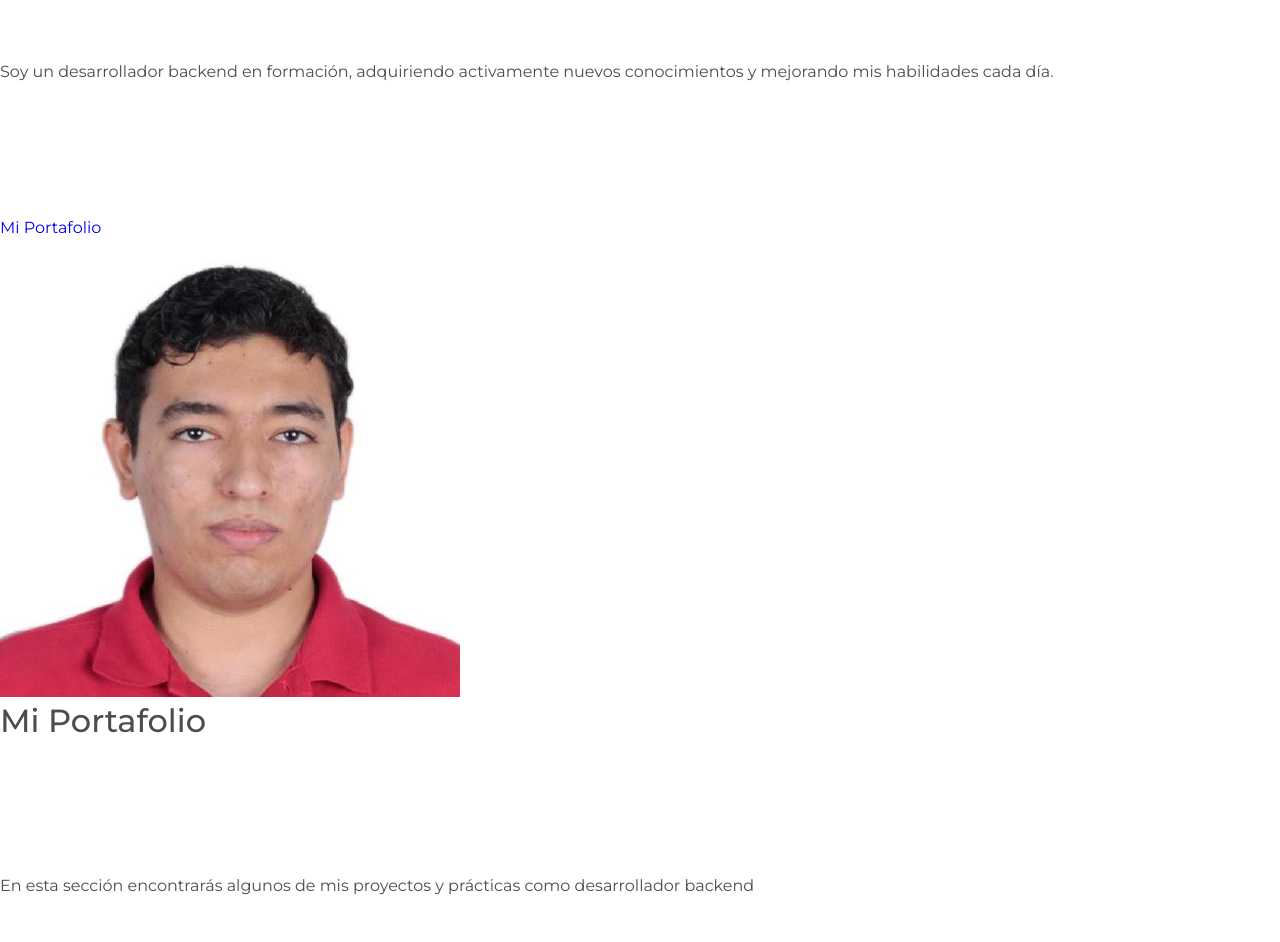
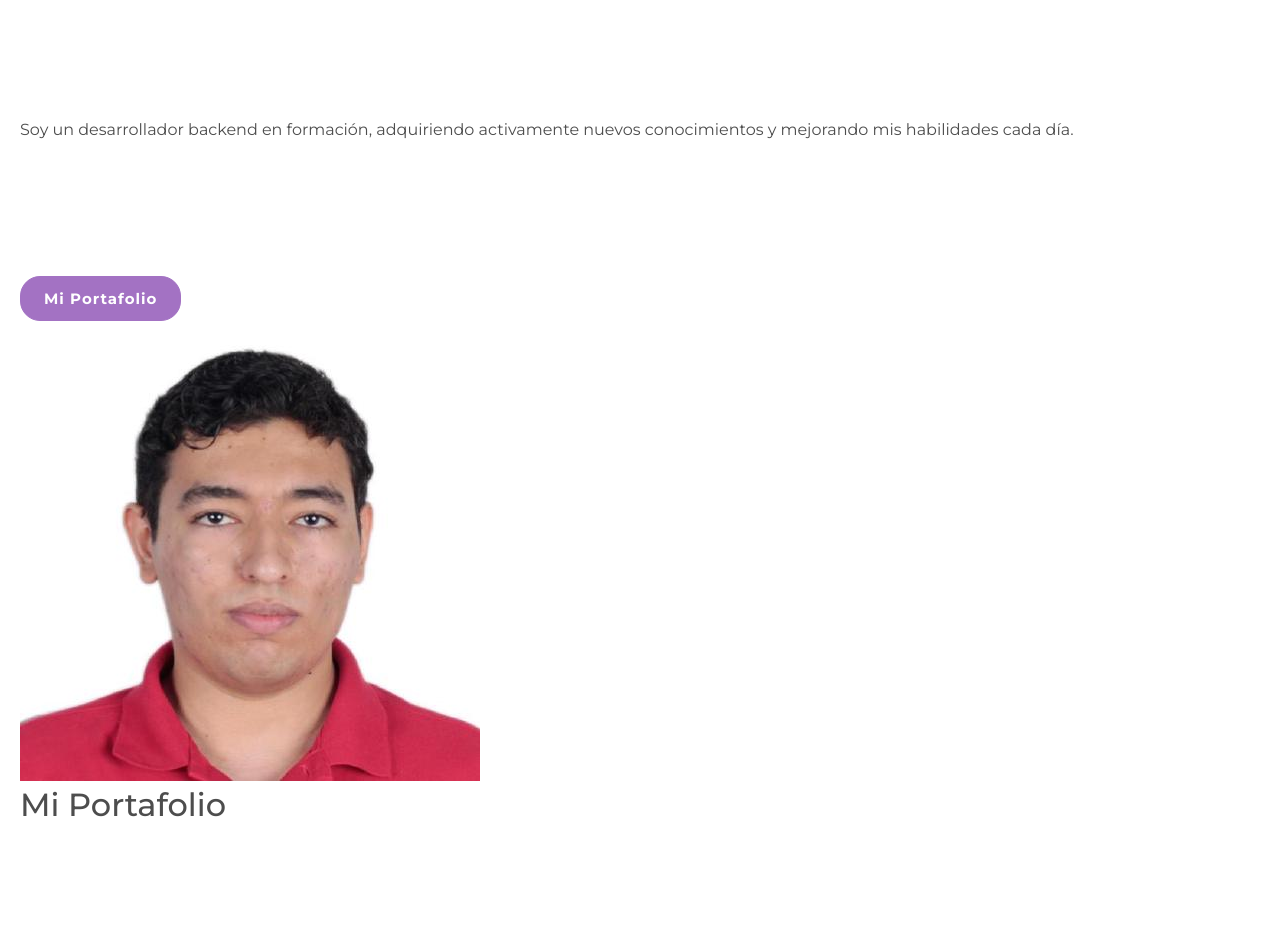
Before and after one commit to WILLIAMCODCPRO/Portafolio_PabonWilliam, a plain HTML site: page index.html in a window 1280 px wide. Shown: the part 589-1531 px from the top of the page. Drawn offline with Linux system fonts and the light colour scheme.

Commit message:
🎨 style(classes): add container, typography and button styles

```diff
--- a/css/style.css
+++ b/css/style.css
@@ -31,3 +31,47 @@ p{
 a{
     text-decoration: none;
 }
+
+/*Estilos Clases*/
+
+.contenedor{
+    margin: auto;max-width: 1300px;
+    overflow: auto;
+    padding: 0 20px;
+}
+
+.large{
+    font-size: 1.25rem;
+}
+
+.textOtroColor{
+    color: #A372C3;
+}
+
+.display1{
+    font-size: 4rem;
+}
+
+.btn{
+    display: inline-block;
+    font-size: 15px;
+    padding: 12px 23px;
+    font-weight: bold;
+    letter-spacing: 1px;
+    border-radius: 4px;
+}
+
+.btn-round{
+    border-radius: 20px;
+}
+
+.btn-dark{
+    background: #A372C3;
+    border: 1px solid #A372C3;
+    color: #fff;
+}
+
+.btn-dark:hover{
+    background: #B59EF0;
+    color: #fff;
+}
--- a/index.html
+++ b/index.html
@@ -29,7 +29,7 @@
                         <h1 class="display1">Un Desarrollador <br> <span class="textOtroColor">Backend</span></h1>
                         <p class="descripcion">Soy un desarrollador backend en formación, adquiriendo activamente nuevos
                             conocimientos y mejorando mis habilidades cada día.</p>
-                        <a href="#portafolio" class="btn btn-round btn-dark">Mi Portafolio</a>
+                        <a href="#miPortafolio" class="btn btn-round btn-dark">Mi Portafolio</a>
                     </div>
                     <div class="showCaseRowImg">
                         <img src="./img/imagenWilliam.jpeg" alt="">
@@ -39,7 +39,7 @@
         </div>
     </header>
 
-    <section id="Portafolio">
+    <section id="miPortafolio">
         <div class="contenedor">
             <h2>Mi Portafolio</h2>
             <p>En esta sección encontrarás algunos de mis proyectos y prácticas como desarrollador backend</p>
```
